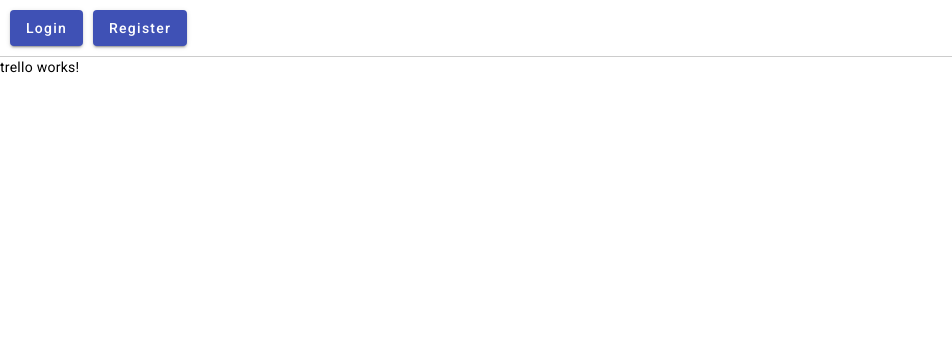
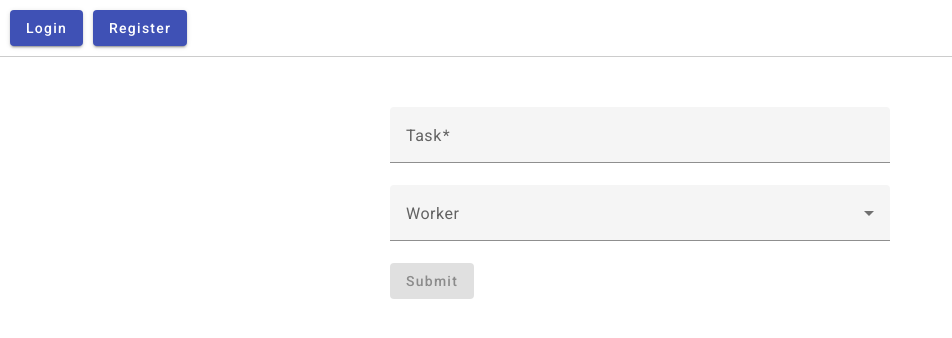
Before and after one commit to MarinaKovel/angular-17-todo, an Angular app: page /trello in a window 1280 px wide. Shown: the top 338 px of the page, without its empty margins (0-952 px from the left). Built offline with nearby package versions, Linux system fonts and the light colour scheme.

Commit message:
feat: add trello component

```diff
--- /dev/null
+++ b/src/app/interfaces/task.interface.ts
@@ -0,0 +1,4 @@
+export interface Task {
+    task: string;
+    worker: string
+}
--- a/src/app/modules/auth/components/login/login.component.ts
+++ b/src/app/modules/auth/components/login/login.component.ts
@@ -1,6 +1,5 @@
 import { ChangeDetectionStrategy, Component } from '@angular/core';
 import { AbstractControl, FormControl, FormGroup, Validators } from '@angular/forms';
-import { MatFormFieldModule } from '@angular/material/form-field';
 import { AuthService } from '../../../../services';
 import { UserRegisterData } from '../../../../interfaces';
 import { MatSnackBar } from '@angular/material/snack-bar';
--- a/src/app/modules/trello/components/trello/trello.component.html
+++ b/src/app/modules/trello/components/trello/trello.component.html
@@ -1 +1,18 @@
-<p>trello works!</p>
+<div class="form-container">
+    <form [formGroup]="form" (submit)="submit()">
+        <mat-form-field class="example-full-width">
+            <mat-label>Task</mat-label>
+            <input formControlName="task" matInput placeholder="task">
+          </mat-form-field>
+
+        <mat-form-field>
+          <mat-label>Worker</mat-label>
+          <mat-select formControlName="worker">
+            @for (user of users; track user) {
+              <mat-option [value]="user.login">{{user.login}}</mat-option>
+            }
+          </mat-select>
+        </mat-form-field>
+        <button mat-raised-button color="primary" [disabled]="!form.valid">Submit</button>
+    </form>
+</div>
--- a/src/app/modules/trello/components/trello/trello.component.scss
+++ b/src/app/modules/trello/components/trello/trello.component.scss
@@ -0,0 +1,9 @@
+.form-container {
+    max-width: 100%;
+    width: 500px;
+    margin: 50px auto;
+}
+
+mat-form-field {
+    width: 100%;
+}
--- a/src/app/modules/trello/components/trello/trello.component.ts
+++ b/src/app/modules/trello/components/trello/trello.component.ts
@@ -1,10 +1,43 @@
 import { Component } from '@angular/core';
+import { FormControl, FormGroup, Validators } from '@angular/forms';
+import { UserRegisterData } from '../../../../interfaces';
+import { AuthService } from '../../../../services';
+import { Task } from '../../../../interfaces/task.interface';
 
 @Component({
   selector: 'app-trello',
   templateUrl: './trello.component.html',
-  styleUrl: './trello.component.scss'
+  styleUrl: './trello.component.scss',
+
 })
 export class TrelloComponent {
+  public form!: FormGroup
+  public users!: UserRegisterData[];
 
+  constructor(
+    private authService: AuthService
+  ) {
+    this.initForm()
+    this.users = this.authService.getUsers()
+  }
+
+  public submit(): void {
+    const task: Task = {
+      task: this.form.value.task,
+      worker: this.form.value.worker,
+    }
+    const tasks: Task[] = !!localStorage.getItem('tasks')
+    ? JSON.parse(localStorage.getItem('tasks') || '')
+    : [];
+      tasks.push(task)
+
+    localStorage.setItem('tasks', JSON.stringify(tasks));
+  }
+
+  private initForm(): void {
+    this.form = new FormGroup<any>({
+      task: new FormControl(null, [Validators.required]),
+      worker: new FormControl(null)
+    })
+  }
 }
```
Also changed, not shown: src/app/modules/trello/trello.module.ts (+12 -1 lines).
